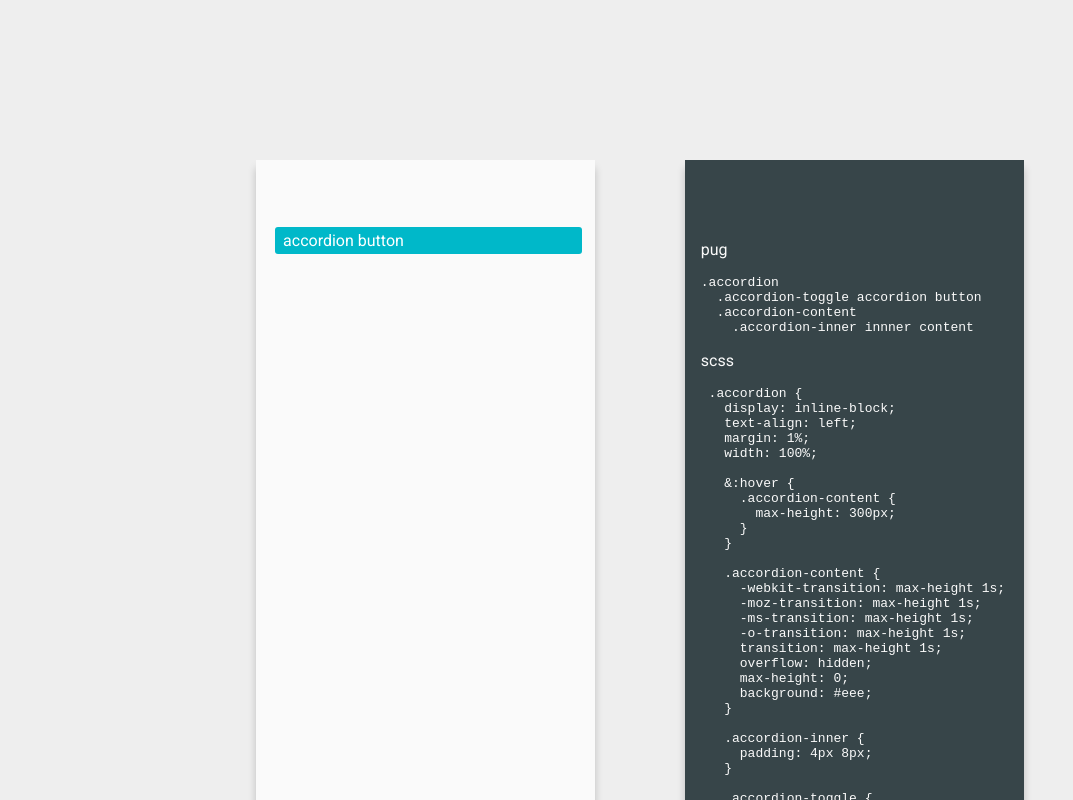
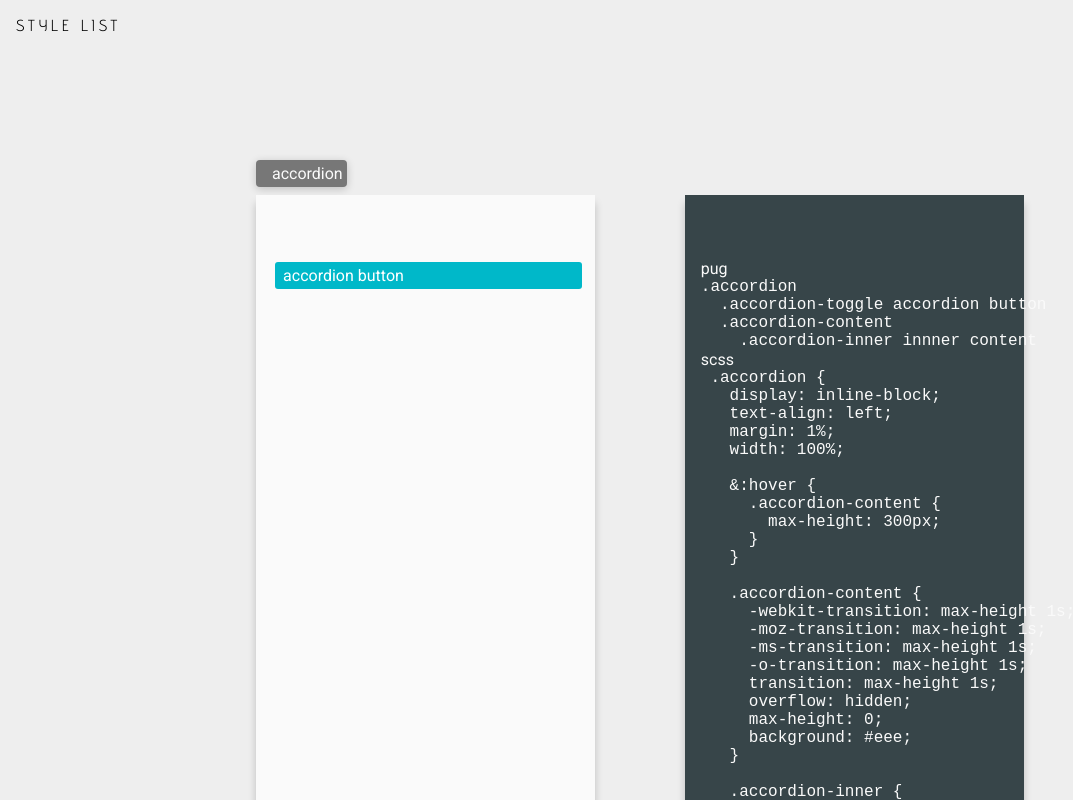
Before and after one commit to ksyunnnn/STYLE-LIST, a website built with Parcel: page src/pug/index.pug in a window 1280 px wide. Shown: the top 800 px of the page, without its empty margins (0-1073 px from the left). Built offline with nearby package versions, Linux system fonts and the light colour scheme; files whose address does not match are found by name.

Commit message:
全体の調整

```diff
--- /dev/null
+++ b/src/pug/_header.pug
@@ -0,0 +1,2 @@
+header
+  a.title(href="/") STYLE LIST
--- a/src/pug/index.pug
+++ b/src/pug/index.pug
@@ -3,10 +3,13 @@ html
   head
     meta(charset='utf-8')
     meta(name='viewport', content='width=device-width,initial-scale=1.0')
-    title static starter with parcel
+    title STYLE LIST
 
     include _meta
+    link(rel="stylesheet" href="https://use.fontawesome.com/releases/v5.1.0/css/all.css" integrity="sha384-lKuwvrZot6UHsBSfcMvOkWwlCMgc0TaWr+30HWe3a4ltaBwTZhyTEggF5tJv8tbt" crossorigin="anonymous")
+
   body
+    include _header
     include main
 
   script(src='../src/index.js')
--- a/src/pug/main.pug
+++ b/src/pug/main.pug
@@ -1,4 +1,5 @@
 .container
+  .tag accordion
   .cards
     .card
       include parts/accordion
--- a/src/scss/_variables.scss
+++ b/src/scss/_variables.scss
@@ -1,3 +1,4 @@
 $gray: #eee;
+$gray-dark: #777;
 $blue: #60A4BE;
 $white: #fafafa;
--- a/src/scss/style.scss
+++ b/src/scss/style.scss
@@ -1,16 +1,41 @@
 @import url('https://fonts.googleapis.com/css?family=Open+Sans|Roboto');
+@import url('https://fonts.googleapis.com/css?family=Advent+Pro:100,200,300,400');
 @import 'variables';
 @import 'mixin';
 
 @import 'parts/accordion';
 
+* {
+  margin: 0;
+  padding: 0;
+}
+
 body {
   background-color: $gray;
   font-family: 'Roboto', sans-serif;
+  font-size: 16px;
 }
 
 img {
   width: 100%;
+}
+
+a {
+  text-decoration: none;
+  color: inherit;
+}
+
+header {
+  position: fixed;
+  top: 0;
+  padding: 16px;
+  .title {
+    font-family: 'Advent Pro', sans-serif;
+    letter-spacing: 4px;
+    &:hover {
+      background: darken($white, 15%);
+    }
+  }
 }
 
 .container {
@@ -19,6 +44,23 @@ img {
   @include on-sp-screen {
     width: 100%;
     padding: 16px;
+  }
+}
+
+.tag {
+  display: inline-block;
+  background: $gray-dark;
+  color: $white;
+  padding: 4px;
+  border-radius: 4px;
+  margin-bottom: 8px;
+  box-shadow: 0px 2px 8px rgba(0,0,0,.2);
+  cursor: pointer;
+  &::before {
+    content: "\f292";
+    font-family: FontAwesome;
+    margin-right: 2px;
+    font-size: .8em;
   }
 }
 
```
Also changed, not shown: src/asset/200.jpeg (deleted), src/asset/hand-peace-o.png (deleted).
